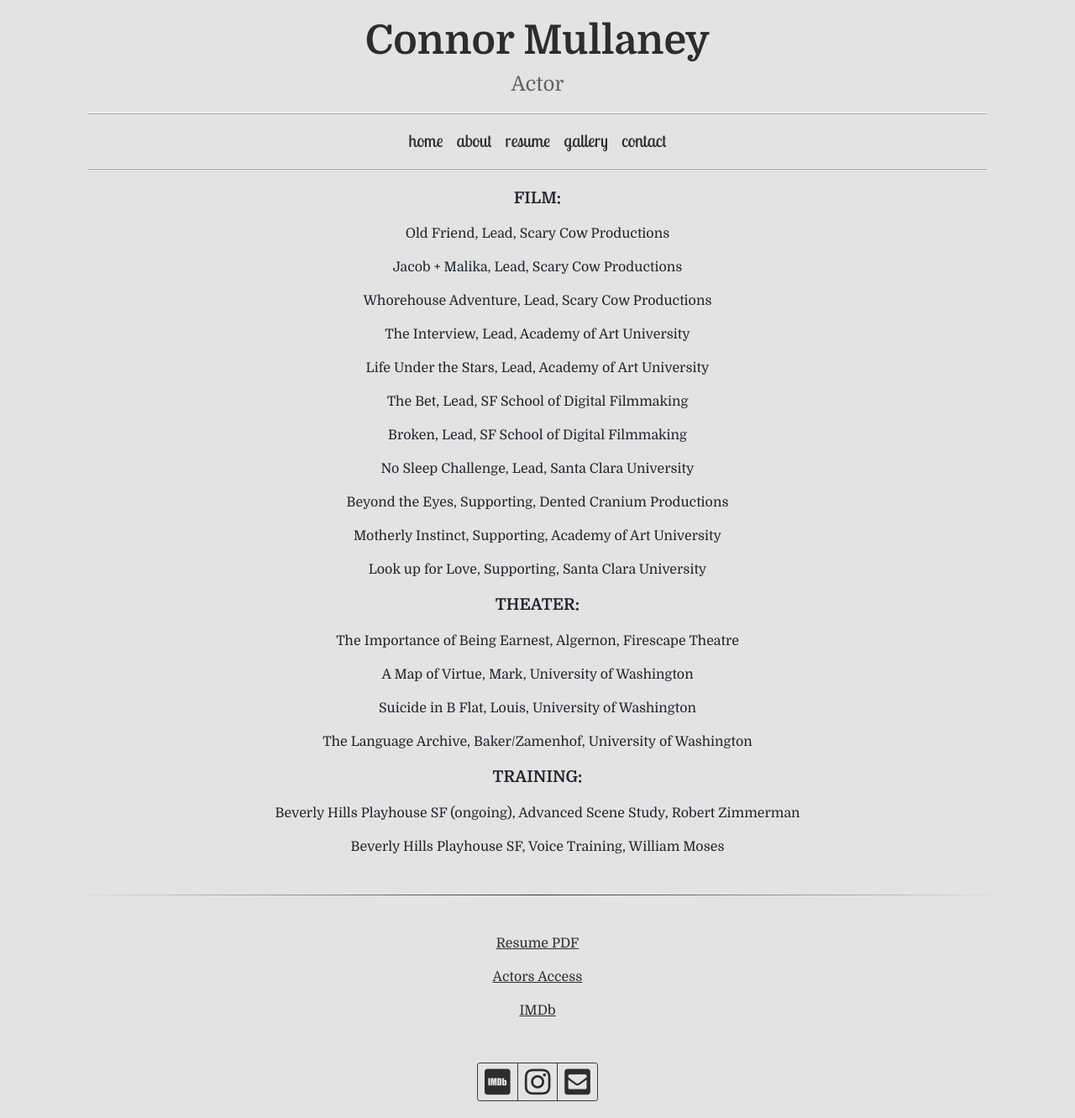
After one commit to cmullaney/acting-website, a web app: file resume.html in a window 1280 px wide. The commit adds this page. Shown: the whole page at 84% size. Run offline with its HTML, style and script files only (its server is not run), Linux system fonts and the light colour scheme; some libraries are stand-ins or nearby versions.

Commit message:
added contact page, resume page

```diff
--- a/assets/css/actingwebsite.css
+++ b/assets/css/actingwebsite.css
@@ -42,6 +42,13 @@ button a:hover {
 	color: white;
 }
 
+hr {
+	margin: 45px 0;
+    border: 0;
+    height: 1px;
+    background-image: linear-gradient(to right, rgba(0, 0, 0, 0), rgba(0, 0, 0, 0.75), rgba(0, 0, 0, 0));
+}
+
 .embed-responsive {
 	max-width: 640px;
 	max-height: 360px;
@@ -54,7 +61,24 @@ button a:hover {
 	font-size: 1.3em;
 }
 
+.category {
+	text-transform: uppercase;
+	font-weight: bold;
+	font-size: 1.2em;
+}
+
+.resume-link {
+	text-decoration: underline;
+}
+
 #links {
 	margin-top: 50px;
 	margin-bottom: 20px;
 }
+
+#look-logo	{
+	width: 50%;
+	height: auto;
+	display: block;
+	margin: 20px auto;
+}
--- /dev/null
+++ b/resume.html
@@ -0,0 +1,127 @@
+<!doctype html>
+<html lang="en">
+  	<head>
+    <!-- Required meta tags -->
+    	<meta charset="utf-8">
+    	<meta name="viewport" content="width=device-width, initial-scale=1, shrink-to-fit=no">
+
+    	<!-- Bootstrap CSS -->
+    	<link rel="stylesheet" href="https://stackpath.bootstrapcdn.com/bootstrap/4.1.1/css/bootstrap.min.css" integrity="sha384-WskhaSGFgHYWDcbwN70/dfYBj47jz9qbsMId/iRN3ewGhXQFZCSftd1LZCfmhktB" crossorigin="anonymous">
+
+    	<link rel="stylesheet" href="https://use.fontawesome.com/releases/v5.0.13/css/all.css" integrity="sha384-DNOHZ68U8hZfKXOrtjWvjxusGo9WQnrNx2sqG0tfsghAvtVlRW3tvkXWZh58N9jp" crossorigin="anonymous">
+    	<link href="https://fonts.googleapis.com/css?family=Domine:400,700|Lobster+Two" rel="stylesheet">
+    	<link rel="stylesheet" type="text/css" href="assets/css/actingwebsite.css">
+
+    	<title>Connor Mullaney</title>
+  	</head>
+  	<body>
+  		<div class="container">
+	  		<header>
+	  			<h1>
+		    		<a href="index.html">Connor Mullaney</a>
+		    	</h1>
+
+		    	<h2>Actor</h2>
+
+				<nav class="navbar navbar-expand-sm navbar-light bg-transparent">
+					<button class="navbar-toggler" type="button" data-toggle="collapse" data-target="#navbarNavAltMarkup" aria-controls="navbarNavAltMarkup" aria-expanded="false" aria-label="Toggle navigation">
+						<span class="navbar-toggler-icon"></span>
+					</button>
+					<div class="collapse navbar-collapse justify-content-center" id="navbarNavAltMarkup">
+					    <div class="navbar-nav">
+					     	<a class="nav-item nav-link" href="index.html">home <span class="sr-only">(current)</span></a>
+					      	<a class="nav-item nav-link" href="about.html">about</a>
+					      	<a class="nav-item nav-link" href="resume.html">resume</a>
+					      	<a class="nav-item nav-link" href="gallery.html">gallery</a>
+					      	<a class="nav-item nav-link" href="contact.html">contact</a>
+					    </div>
+					</div>
+				</nav>
+			</header>
+		</div>
+		<div class="container">
+			<p class="category">Film:</p>
+
+			<p>Old Friend, Lead, Scary Cow Productions</p>
+
+			<p>Jacob + Malika, Lead, Scary Cow Productions</p>
+
+			<p>Whorehouse Adventure, Lead, Scary Cow Productions</p>
+
+			<p>The Interview, Lead, Academy of Art University</p>
+
+			<p>Life Under the Stars, Lead, Academy of Art University</p>
+
+			<p>The Bet, Lead, SF School of Digital Filmmaking</p>
+
+			<p>Broken, Lead, SF School of Digital Filmmaking</p>
+
+			<p>No Sleep Challenge, Lead, Santa Clara University</p>
+
+			<p>Beyond the Eyes, Supporting, Dented Cranium Productions</p>
+
+			<p>Motherly Instinct, Supporting, Academy of Art University</p>
+
+			<p>Look up for Love, Supporting, Santa Clara University</p>
+
+			<p class="category">Theater:</p>
+
+			<p>The Importance of Being Earnest, Algernon, Firescape Theatre</p>
+
+			<p>A Map of Virtue, Mark, University of Washington</p>
+
+			<p>Suicide in B Flat, Louis, University of Washington</p>
+
+			<p>The Language Archive, Baker/Zamenhof, University of Washington</p>
+
+			<p class="category">Training:</p>
+
+			<p>Beverly Hills Playhouse SF (ongoing), Advanced Scene Study, Robert Zimmerman</p>
+
+			<p>Beverly Hills Playhouse SF, Voice Training, William Moses</p>
+
+			<hr>
+
+			<p>
+				<a target="_blank" href="assets/pdf/ConnorMullaneyResume.pdf" class="resume-link">Resume PDF</a>
+			</p>
+			<p>
+				<a target="_blank" href="http://resumes.actorsaccess.com/connormullaney" class="resume-link">Actors Access</a>
+			</p>
+			<p>
+				<a target="_blank" href="https://www.imdb.com/name/nm8818060/" class="resume-link">IMDb</a>
+			</p>
+		</div>
+	    <div class="container">
+	    	<footer>
+		    	<div class="row justify-content-center" id="links">
+					<div class="btn-group" role="group" aria-label="Basic example">
+					  	<button type="button" class="btn btn-outline-dark btn-sm">
+					  		<a target="_blank" href="https://www.imdb.com/name/nm8818060/">
+					  			<i class="fab fa-imdb"></i>
+					  		</a>
+					  	</button>
+
+					  	<button type="button" class="btn btn-outline-dark btn-sm">
+					  		<a target="_blank" href="https://www.instagram.com/connor__mullaney/">
+					  			<i class="fab fa-instagram"></i>
+					  		</a>
+					  	</button>
+					  	<button type="button" class="btn btn-outline-dark btn-sm">
+					  		<a target="_blank" href="mailto:connor@mullaney.com">
+					  			<i class="fas fa-envelope-square"></i>
+					  		</a>
+					  	</button>
+					</div>
+				</div>
+			</footer>
+		</div>
+
+
+    	<!-- Optional JavaScript -->
+    	<!-- jQuery first, then Popper.js, then Bootstrap JS -->
+    	<script src="https://code.jquery.com/jquery-3.3.1.slim.min.js" integrity="sha384-q8i/X+965DzO0rT7abK41JStQIAqVgRVzpbzo5smXKp4YfRvH+8abtTE1Pi6jizo" crossorigin="anonymous"></script>
+   	 	<script src="https://cdnjs.cloudflare.com/ajax/libs/popper.js/1.14.3/umd/popper.min.js" integrity="sha384-ZMP7rVo3mIykV+2+9J3UJ46jBk0WLaUAdn689aCwoqbBJiSnjAK/l8WvCWPIPm49" crossorigin="anonymous"></script>
+    	<script src="https://stackpath.bootstrapcdn.com/bootstrap/4.1.1/js/bootstrap.min.js" integrity="sha384-smHYKdLADwkXOn1EmN1qk/HfnUcbVRZyYmZ4qpPea6sjB/pTJ0euyQp0Mk8ck+5T" crossorigin="anonymous"></script>
+	</body>
+</html>
```
Also changed, not shown: contact.html (added, +91 -0 lines), 1 other file.
